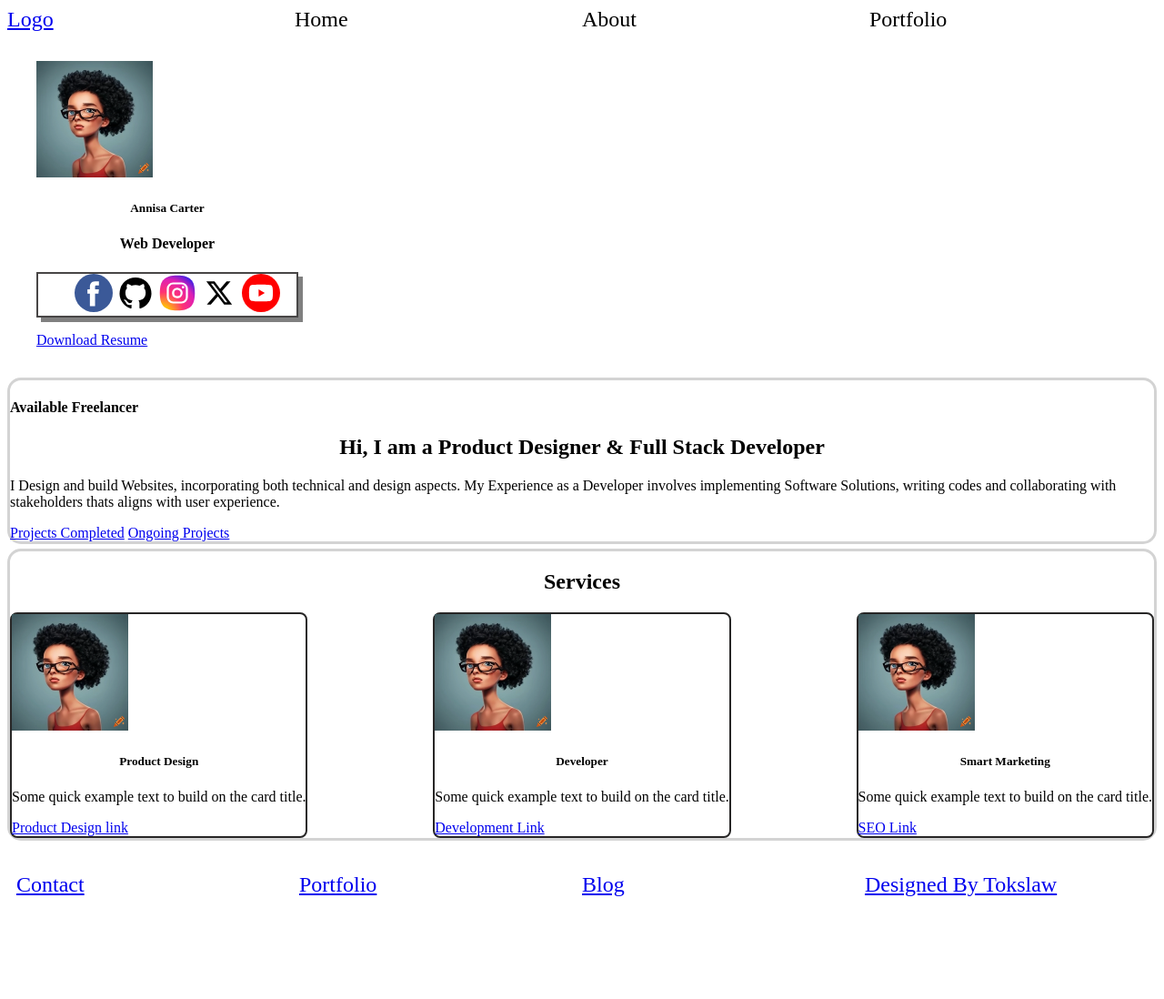
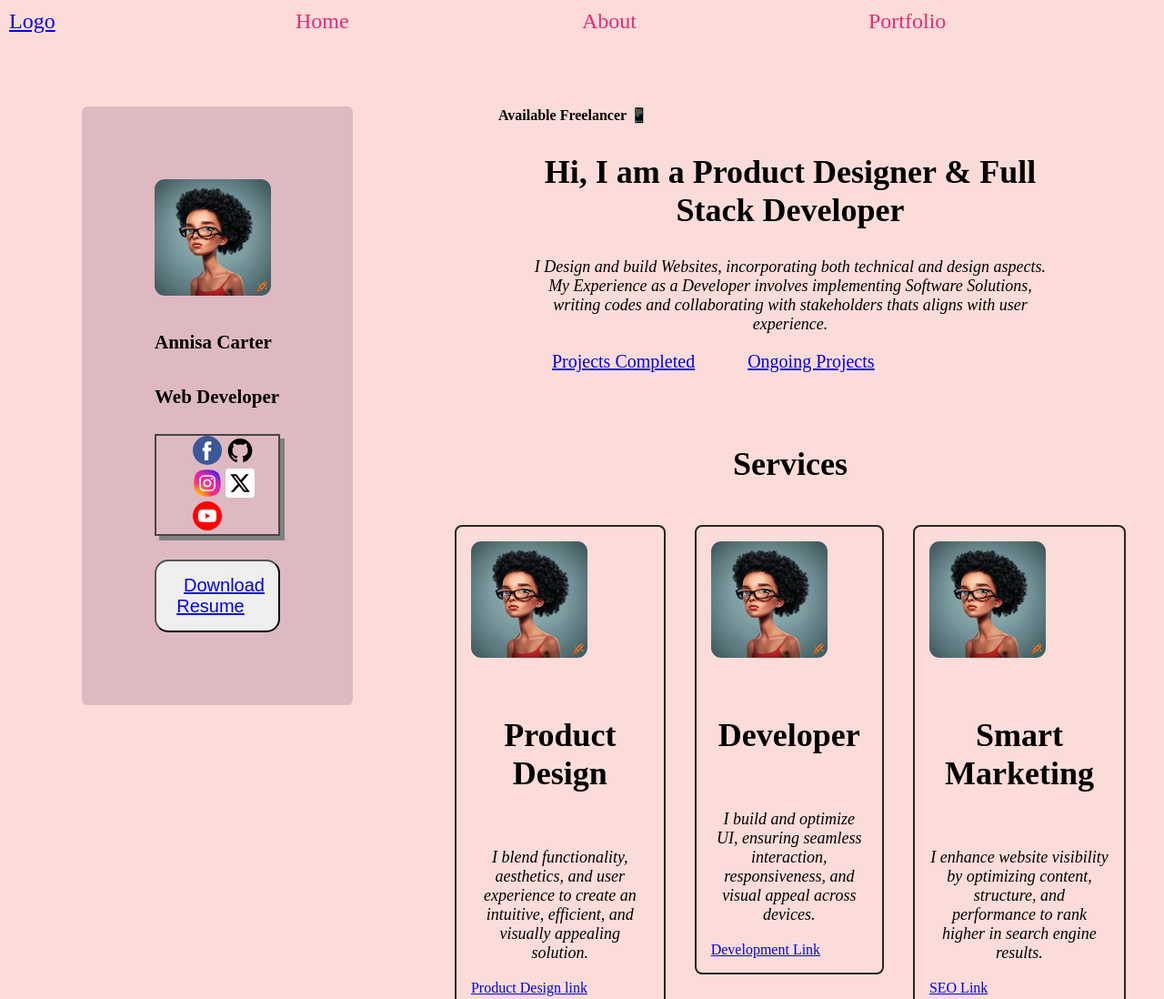
Before and after one commit to tokslaw7/Client-Portfolio, a plain HTML site: page index.html in a window 1280 px wide. Shown: the top 1098 px of the page at 91% size. Before the commit the page ends 1019 px from the top, so only its background shows below. Drawn offline with Linux system fonts and the light colour scheme.

Commit message:
styling added

```diff
--- a/index.html
+++ b/index.html
@@ -23,13 +23,18 @@
             <a class="portfolio-link" href="#">Portfolio</a>
           </nav> -->
     </header>
+    <div id="flex-container">
+              <div class="aside-large-container">
                 <aside class="aside-bar">
-        <div class="card">
+                <div class="aside-card">
+                    <a href="#">
                         <img src="assets/Images/Updated Avatar.png" class="card-img-top" alt="Profile Image">
-            <div class="card-body">
-              <h5 class="card-title">Annisa Carter</h5>
-              <h4 class="card-title">Web Developer</h4>
+                    </a>
+                    <div class="aside-card-body">
+                      <h5 class="aside-card-title">Annisa Carter</h5>
+                      <h4 class="aside-card-title">Web Developer</h4>
                     </div>
+
                     <ul class="social-links-container">
                         <a href="#"><img src="assets/Images/facebook.svg" alt="Facebook" class="social-links"></a>
                         <a href="#"><img src="assets/Images/github.svg" alt="Github" class="social-links"></a>
@@ -37,25 +42,30 @@
                         <a href="#"><img src="assets/Images/twitter.svg" alt="Twitter" class="social-links"></a>
                         <a href="#"><img src="assets/Images/youtube.svg" alt="Youtube" class="social-links"></a>
                     </ul>
-            <div class="card-body">
-              <a href="#" class="card-link">Download Resume</a>
-            </div>
+                    <button class="btn-card-link">
+                      <a href="#" class="btn-card-link"><span>Download Resume</span></a>
+                    </button>
                   </div>
             </aside>
+            </div>
 
+                  <div class="section-container">
         <section id="section">
               <!-- Personal Info -->
               <div class="info-container">
-            <h4>Available Freelancer</h4>
+                  <h4>Available Freelancer &#128241;</h4>
                   <div class="card-info">
-                <div class="card-body">
+                      <div class="card-body-info">
                         <h2 class="card-title">Hi, I am a Product Designer & Full Stack Developer</h2>
                         <p class="card-text">I Design and build Websites, incorporating both technical and design aspects.
                                               My Experience as a Developer involves implementing Software Solutions,
                                               writing codes and collaborating with stakeholders thats aligns with user experience.
                         </p>
+
                            <a href="#" class="card-link">Projects Completed</a>
                             <a href="#" class="card-link">Ongoing Projects</a>
+
+
                       </div>
                     </div>
               </div>
@@ -69,7 +79,7 @@
                           <img src="assets/Images/Updated Avatar.png" class="card-img-top" alt="...">
                           <div class="card-body">
                             <h5 class="card-title">Product Design</h5>
-                      <p class="card-text">Some quick example text to build on the card title.</p>
+                            <p class="card-text"> I blend functionality, aesthetics, and user experience to create an intuitive, efficient, and visually appealing solution.</p>
                             <a href="#" class="btn btn-primary">Product Design link</a>
                           </div>
                         </div>
@@ -79,7 +89,7 @@
                           <img src="assets/Images/Updated Avatar.png" class="card-img-top" alt="...">
                           <div class="card-body">
                             <h5 class="card-title">Developer</h5>
-                      <p class="card-text">Some quick example text to build on the card title.</p>
+                            <p class="card-text">I build and optimize UI, ensuring seamless interaction, responsiveness, and visual appeal across devices.</p>
                             <a href="#" class="btn btn-primary">Development Link</a>
                           </div>
                         </div>
@@ -89,10 +99,10 @@
                           <img src="assets/Images/Updated Avatar.png" class="card-img-top" alt="...">
                           <div class="card-body">
                             <h5 class="card-title">Smart Marketing</h5>
-                      <p class="card-text">Some quick example text to build on the card title.</p>
+                            <p class="card-text">I enhance website visibility by optimizing content, structure, and performance to rank higher in search engine results.</p>
                           </div>
                           <div class="card-body">
-                      <a href="#" class="card-link">SEO Link</a>
+                            <a href="#" class="btn btn-primary">SEO Link</a>
                           </div>
                         </div>
                   </div>
@@ -100,6 +110,12 @@
               </div>
 
           </section>
+        </div>
+    </div>
+
+
+
+
 
     <!-- Footer -->
     <footer>
--- a/styles.css
+++ b/styles.css
@@ -1,13 +1,19 @@
-/* .html,body{
+body{
     padding: 10px;
-    margin-top: 5px;
-} */
+    padding: 0;
+    margin: 10px;
+    height:100vh;
+    display: grid;
+    background-color: #fcdcd8;
+
+}
 
 
 
 .container {
     display: flex;
     font-size: 24px;
+    color: #EE2677;
 }
 
 /* .container > a{
@@ -22,11 +28,21 @@
 .aside-bar {
     /* margin-left: 15px; */
     border-radius: .3em;
-    margin: 1em;
-    padding:1em;
+    margin: 5em;
+    padding:5em;
+    background: #deb9c2;
+    border-radius: .4rem;
+    max-width: 300px;
+}
+/* .aside-bar .card-img-top{
+    border-radius: .7em;
 
+} */
+.aside-card-title{
+    border: 2px;
+    border-radius: 5px;
+    font-size: 21px;
 }
-
 .social-links-container{
     border: 2px solid rgb(72, 70, 70);
     box-shadow: 5px 5px grey;
@@ -38,43 +54,80 @@
 
 
 .card-img-top{
-    aspect-ratio: 3/2;
+    /* display: flex; */
+    justify-content: center;
+    border-radius: .7em;
 }
 
 .social-links{
-    width:42px;
-    height:42px;
+    width:32px;
+    height:32px;
 }
 .row{
     display: flex;
     justify-content: space-between;
 }
-
+#flex-container{
+    display: flex;
+}
+/* Info section */
 .info-container{
     align-items: center;
-    border: 3px solid lightgrey;
-    border-radius: 15px;;
+    /* border: 3px solid lightgrey; */
+    border-radius: 15px;
+    margin: 5em;
 }
 .card-title{
     text-align: center;
+    font-size:36px;
 }
 .card-text{
     align-content: center;
+    font-size:18px;
+    font-style: italic;
+    text-align: center;
+    padding:1px;
+}
+.card-body-info{
+    margin:2em;
+}
+.card-body-info > .card-link{
+    padding:2px;
+    margin: 25px;
+    font-size: 20px;
+
+}
+
+.btn-card-link{
+    padding: 15px;
+    margin-top:10px;
+    font-size: 20px;
+    border-radius: 15px;
+}
+.section-container{
+    display: flex;
 }
 
 /* Services */
 .service-container{
-    border: 3px solid lightgrey;
+    /* border: 3px solid lightgrey; */
     border-radius: 15px;
     margin-top: 5px;
+    margin: 1em;
 }
 .services-text{
     text-align: center;
+    font-size:36px;
 }
 .card-services{
     border: 2px solid rgb(39, 38, 38);
     border-radius: 8px;
+    padding: 1em;
+    margin: 1em;
 }
+
+
+
 
 
 .footer-container{
@@ -82,10 +135,14 @@
     margin-top: 25px;
     display: flex;
     font-size: 24px;
+    /* position: absolute; */
+    bottom: 0;
+    width: 100%;
+    height: 2.5rem;
 }
 .footer-container > a{
     flex:1;
 }
-/* .footer-container .social-links > a{
+.footer-container > a > .social-links {
     margin-right: 10px;
-} */
+}
```
Lines whose indentation alone changed are shown as unchanged.
